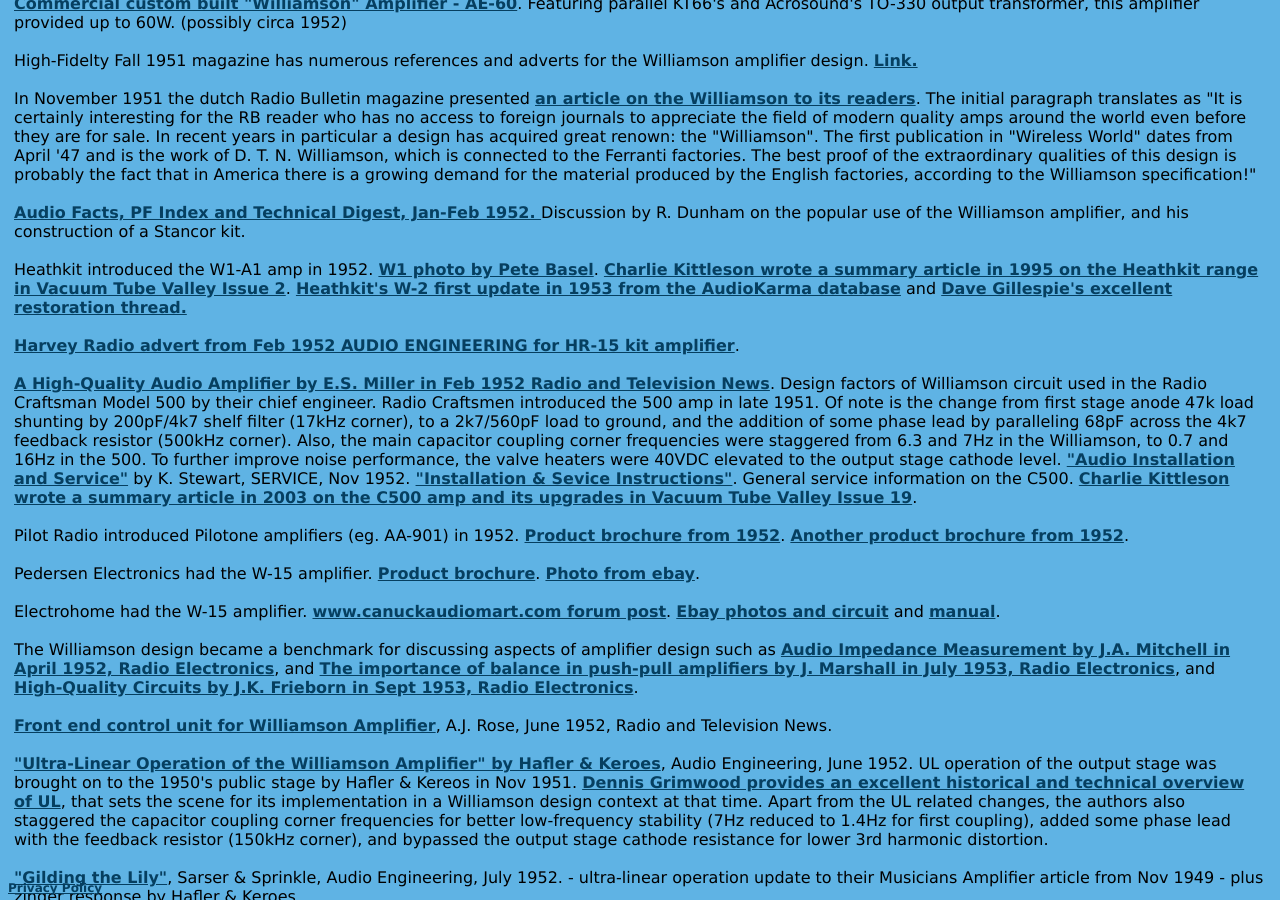
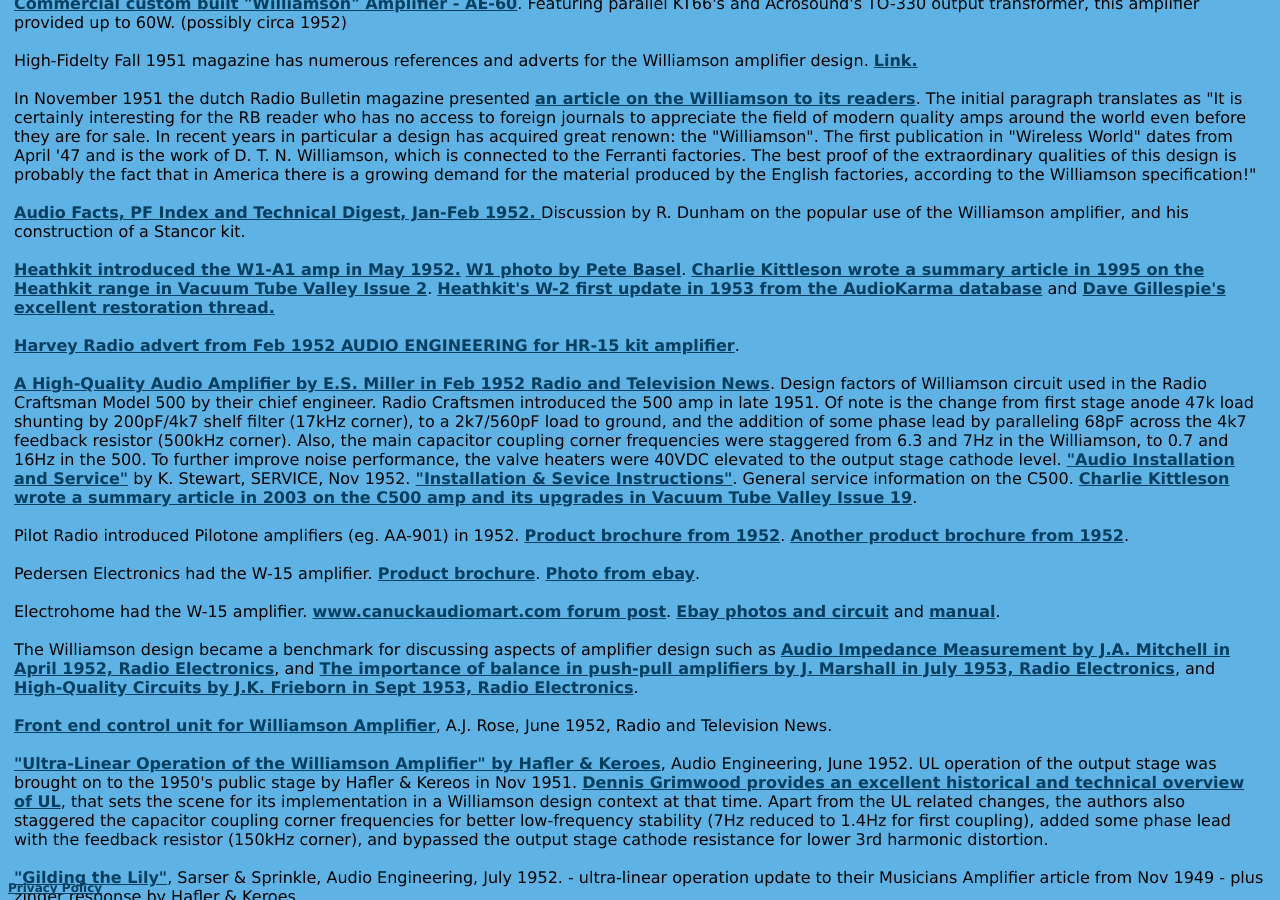
Before and after one commit to michael-robbins/michael-robbins.github.io, a Jekyll site: the page built from projects/Williamson.html, in a window 1280 px wide and 900 px high, scrolled down 3210 px. Built offline with Jekyll 4.4.1, drawn with Linux system fonts in a browser that asks for light colours; some of the changed text lies outside the part shown.

Commit message:
Update Williamson.html

```diff
--- a/projects/Williamson.html
+++ b/projects/Williamson.html
@@ -129,7 +129,7 @@
       <br /><br />
       <a href="/static/PF Reporter 1952.pdf">Audio Facts, PF Index and Technical Digest, Jan-Feb 1952. </a> Discussion by R. Dunham on the popular use of the Williamson amplifier, and his construction of a Stancor kit.
       <br /><br />
-      Heathkit introduced the W1-A1 amp in 1952. <a href="http://baselaudiolab.com/Williamson3.JPG">W1 photo by Pete Basel</a>.
+      <a href="/static/Heathkit WA-A1 1952-May.pdf">Heathkit introduced the W1-A1 amp in May 1952.</a> <a href="http://baselaudiolab.com/Williamson3.JPG">W1 photo by Pete Basel</a>.
       <a href="/static/VTV02 extract.pdf">Charlie Kittleson wrote a summary article in 1995 on the Heathkit range in Vacuum Tube Valley Issue 2</a>.
       <a href="http://akdatabase.com/AKview/thumbnails.php?album=64&page=2">Heathkit's W-2 first update in 1953 from the AudioKarma database</a> and <a href="http://audiokarma.org/forums/index.php?threads/regilding-the-gilded-lily-heaths-w-2m.767851/">Dave Gillespie's excellent restoration thread. </a>
       <br /><br />
```
Also changed, not shown: other parts of projects/Williamson.html (+1 -1 lines).
